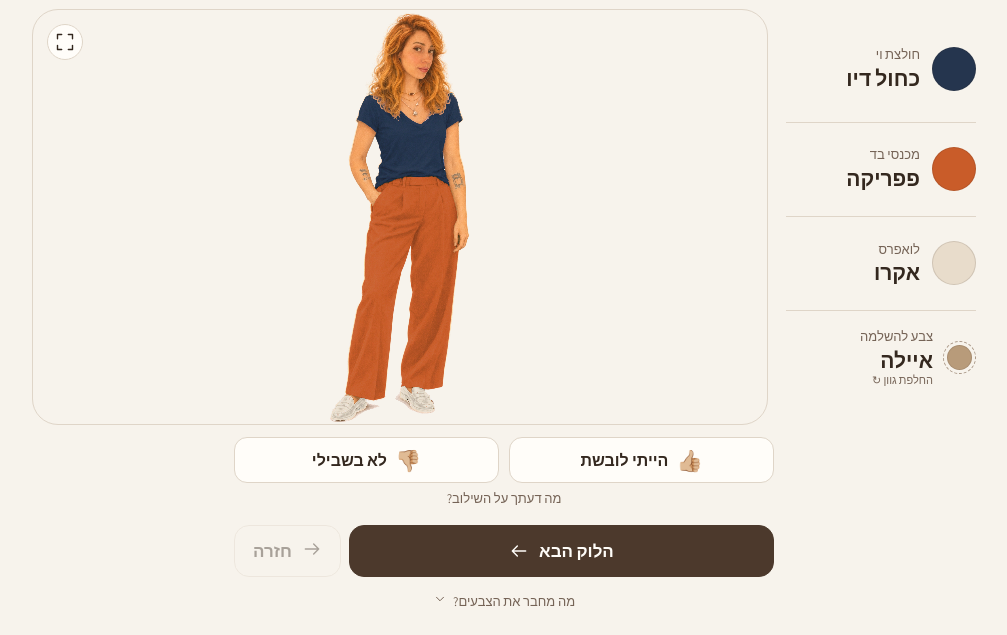
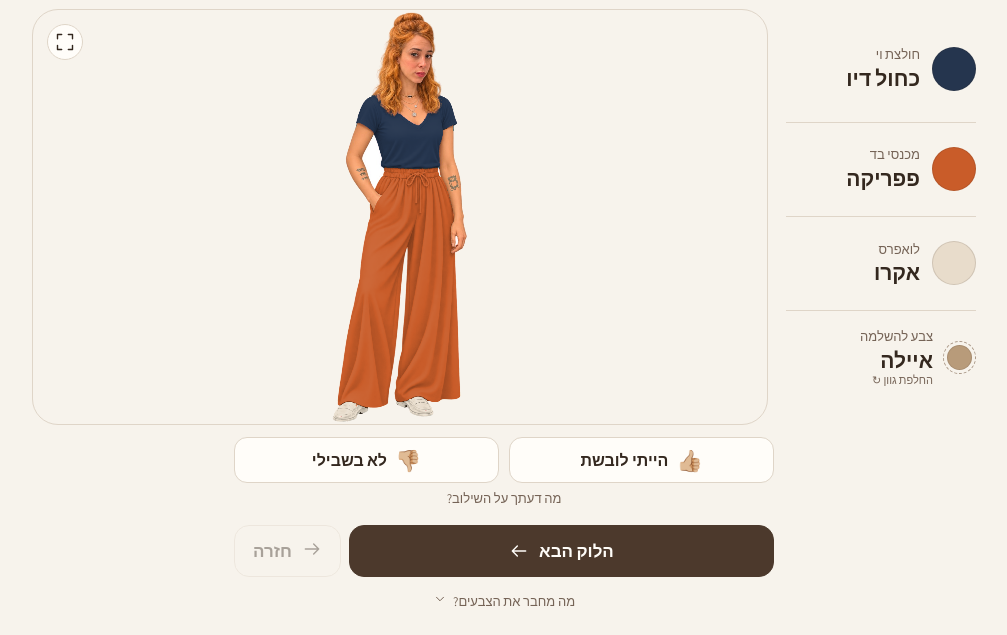
Before and after one commit to shimihillel/palette, a plain HTML site: page index.html in a window 1280 px wide. Shown: the part 165-800 px from the top of the page, without its empty margins (136-1143 px from the left). Drawn offline with nearby package versions, Linux system fonts and the light colour scheme.

Commit message:
Release Shimi Looks 4.1.2 with selected personal illustration

```diff
--- a/index.html
+++ b/index.html
@@ -10,7 +10,7 @@
   <meta name="apple-mobile-web-app-capable" content="yes" />
   <meta name="apple-mobile-web-app-title" content="Shimi Looks" />
   <title>Shimi Looks — Art Studio</title>
-  <link rel="manifest" href="manifest.webmanifest?v=410" />
+  <link rel="manifest" href="manifest.webmanifest?v=412" />
   <link rel="icon" type="image/png" href="assets/shimi-looks-icon-v3-32.png?v=400" />
   <link rel="apple-touch-icon" href="assets/shimi-looks-icon-v3-180.png?v=400" />
   <link rel="preconnect" href="https://fonts.googleapis.com">
@@ -39,7 +39,7 @@
             <div id="feedbackReasons" class="feedback-reasons" role="group" aria-label="סיבה לדירוג, לבחירה בלבד" hidden><span>מה פחות עבד? לא חובה</span><div><button type="button" data-feedback-reason="light" aria-pressed="false">בהיר מדי</button><button type="button" data-feedback-reason="bright" aria-pressed="false">זרחני מדי</button><button type="button" data-feedback-reason="boring" aria-pressed="false">משעמם</button><button type="button" data-feedback-reason="clash" aria-pressed="false">הצבעים לא עובדים יחד</button></div></div>
           </section>
           <div class="studio-actions"><button class="primary-btn" id="nextLookBtn" type="button">הלוק הבא</button><button class="previous-btn" id="previousLookBtn" type="button" disabled aria-label="חזרה ללוק הקודם" title="חזרה ללוק הקודם"><span data-icon="previous"></span><span>חזרה</span></button></div>
-          <details class="why-card"><summary>מה מחבר את הצבעים?<span data-icon="chevron"></span></summary><div class="why-body"><p id="whyWorks"></p><small>לחצי על גוון כדי לראות את הפריט מקרוב. הדירוג מתייחס ללוק כולו; לחיצה נוספת עליו מבטלת אותו. מעבר ללוק הבא והורדה אינם דירוג.</small><small id="shadeCoverageStatus"></small><small id="appVersion">גרסה 4.1.0</small></div></details>
+          <details class="why-card"><summary>מה מחבר את הצבעים?<span data-icon="chevron"></span></summary><div class="why-body"><p id="whyWorks"></p><small>לחצי על גוון כדי לראות את הפריט מקרוב. הדירוג מתייחס ללוק כולו; לחיצה נוספת עליו מבטלת אותו. מעבר ללוק הבא והורדה אינם דירוג.</small><small id="shadeCoverageStatus"></small><small id="appVersion">גרסה 4.1.2</small></div></details>
         </section>
       </section>
       <section class="screen" id="anchorScreen">
@@ -123,7 +123,7 @@ function on(id, event, fn){ const node = el(id); if(node) node.addEventListener(
 'use strict';
 
 const STORAGE_KEY = 'shimi-looks-v12-full-spectrum';
-const APP_VERSION = '4.1.0-trio';
+const APP_VERSION = '4.1.2-trio';
 
 const COLORS = {
   // Whites / creams
@@ -3722,7 +3722,7 @@ function wadaSelect({fixed={},replaceRole=null,denimWash=null}={}){
 document.addEventListener('DOMContentLoaded', init);
 </script>
 <dialog id="artDialog" aria-labelledby="detailTitle"><header class="dialog-head"><div><h2 id="detailTitle">מבט מקרוב</h2><p id="detailCaption"></p></div><button class="tool-btn" id="closeDetailBtn" aria-label="סגירת ההגדלה" type="button" data-icon="close"></button></header><div class="detail-art"><canvas id="detailCanvas" role="img"></canvas><p id="detailStatus" role="status"></p></div><footer class="detail-footer"><button class="mini-item-btn" id="detailDownloadBtn" type="button">הורדת הלוק</button></footer></dialog>
-<script src="studio.js?v=410"></script>
+<script src="studio.js?v=412"></script>
 <script src="preferences.js?v=400"></script>
 <script src="suggestions.js?v=400"></script>
 <script src="wardrobe.js?v=400"></script>
--- a/studio.js
+++ b/studio.js
@@ -8,8 +8,8 @@ function studioRoleLabel(role,mapping){
 function artSignature(mapping){
   return [mapping.bottom.fabric||'cloth',...STUDIO_ROLES.map(r=>mapping[r].color.id)].join('|');
 }
-const CHARACTER_FILES={base:'assets/shimi-personal-v410.webp',...Object.fromEntries(STUDIO_ROLES.map(r=>[r,`assets/art-matte-${r}-v410.png`]))};
-const CHARACTER_CROP={x:232,y:0,w:528,h:1448};
+const CHARACTER_FILES={base:'assets/shimi-personal-v412.jpg',background:'assets/art-background-v412.png',...Object.fromEntries(STUDIO_ROLES.map(r=>[r,`assets/art-matte-${r}-v412.png`]))};
+const CHARACTER_CROP={x:170,y:0,w:446,h:1280};
 const CHARACTER_BACKGROUND=[247,243,236];
 const STUDIO_ICONS = {
   settings:'<path d="M4 6h6m4 0h6M4 12h10m4 0h2M4 18h2m4 0h10"/><circle cx="12" cy="6" r="2"/><circle cx="16" cy="12" r="2"/><circle cx="8" cy="18" r="2"/>',
@@ -40,32 +40,22 @@ function loadCharacterAssets(){
 }
 
 async function prepareCharacterAssets(){
-  const files=[CHARACTER_FILES.base,...STUDIO_ROLES.map(r=>CHARACTER_FILES[r])];
-  const [silhouette,base,...images]=await Promise.all(['assets/character-coverage-v410.png',...files].map(loadCharacterImage));
+  const files=[CHARACTER_FILES.base,CHARACTER_FILES.background,...STUDIO_ROLES.map(r=>CHARACTER_FILES[r])];
+  const [base,background,...images]=await Promise.all(files.map(loadCharacterImage));
   const w=base.naturalWidth,h=base.naturalHeight,work=document.createElement('canvas');
   work.width=w;work.height=h;
   const ctx=work.getContext('2d',{willReadFrequently:true});
+  if(background.naturalWidth!==w||background.naturalHeight!==h)throw Error('מידות רקע האיור אינן תואמות');
+  ctx.drawImage(background,0,0);
+  const backdrop=ctx.getImageData(0,0,w,h).data;
+  ctx.clearRect(0,0,w,h);
   ctx.drawImage(base,0,0);
   const basePixels=ctx.getImageData(0,0,w,h);
-  if(silhouette.naturalWidth!==w||silhouette.naturalHeight!==h)throw Error('מידות שכבת הרקע אינן תואמות');
-  ctx.clearRect(0,0,w,h);ctx.drawImage(silhouette,0,0);
-  const coveragePixels=ctx.getImageData(0,0,w,h).data;
-  // Retain the approved artwork through the generated cutout, removing
-  // the source paper pigment at translucent edges before adding the app background.
-  for(let y=0;y<h;y++){
-    const paper=[0,0,0];
-    for(const x of [190,200,210,800,810,820]){
-      const i=(y*w+x)*4;
-      for(let c=0;c<3;c++)paper[c]+=basePixels.data[i+c]/6;
-    }
-    for(let x=0;x<w;x++){
-      const i=(y*w+x)*4,alpha=coveragePixels[i];
-      if(alpha>=240)continue;
-      const coverage=alpha<=3?0:alpha/240;
-      for(let c=0;c<3;c++){
-        basePixels.data[i+c]=coverage===0?CHARACTER_BACKGROUND[c]:basePixels.data[i+c]+(1-coverage)*(CHARACTER_BACKGROUND[c]-paper[c]);
-      }
-    }
+  // Retain the selected source exactly; blend only the external white backdrop.
+  for(let p=0;p<w*h;p++){
+    const i=p*4,a=backdrop[i]/255;
+    if(!a)continue;
+    for(let k=0;k<3;k++)basePixels.data[i+k]=a===1?CHARACTER_BACKGROUND[k]:basePixels.data[i+k]+a*(CHARACTER_BACKGROUND[k]-255);
   }
   const pixels={},means={},bounds={},masks={};
   for(let r=0;r<STUDIO_ROLES.length;r++){
@@ -75,7 +65,7 @@ async function prepareCharacterAssets(){
     const indices=[],light=[],coverage=[],source=[],alpha=new Uint8Array(w*h);let sum=0,minX=w,minY=h,maxX=0,maxY=0;
     for(let p=0;p<w*h;p++){
       const i=p*4;
-      if(!raw[i+3]||coveragePixels[i]<=3)continue;
+      if(!raw[i+3])continue;
       const lum=.2126*raw[i]+.7152*raw[i+1]+.0722*raw[i+2];
       indices.push(p);light.push(Math.round(lum));alpha[p]=raw[i+3];coverage.push(raw[i+3]/255);source.push(raw[i],raw[i+1],raw[i+2]);sum+=lum;
       const x=p%w,y=Math.floor(p/w);minX=Math.min(minX,x);maxX=Math.max(maxX,x);minY=Math.min(minY,y);maxY=Math.max(maxY,y);
@@ -129,7 +119,7 @@ async function renderCharacterBitmap(mapping){
 // Only the existing trouser mask receives the alternate fabric. Regular looks never load it.
 function loadDenimTexture(assets){
   const {w,h,pixels}=assets;
-  if(!assets.denimTexture)assets.denimTexture=loadCharacterImage('assets/denim-weave-v410.png').then(img=>{
+  if(!assets.denimTexture)assets.denimTexture=loadCharacterImage('assets/denim-weave-v412.png').then(img=>{
     if(img.naturalWidth!==w||img.naturalHeight!==h)throw Error('מידות שכבת הג׳ינס אינן תואמות');
     const work=document.createElement('canvas');work.width=w;work.height=h;
     const ctx=work.getContext('2d');ctx.drawImage(img,0,0);
```
Also changed, not shown: assets/art-background-v412.png (added), assets/art-matte-bottom-v412.png (added), assets/art-matte-shoes-v412.png (added), assets/art-matte-top-v412.png (added), assets/denim-weave-v412.png (added), assets/shimi-personal-v412.jpg (added), manifest.webmanifest, 2 other files.
